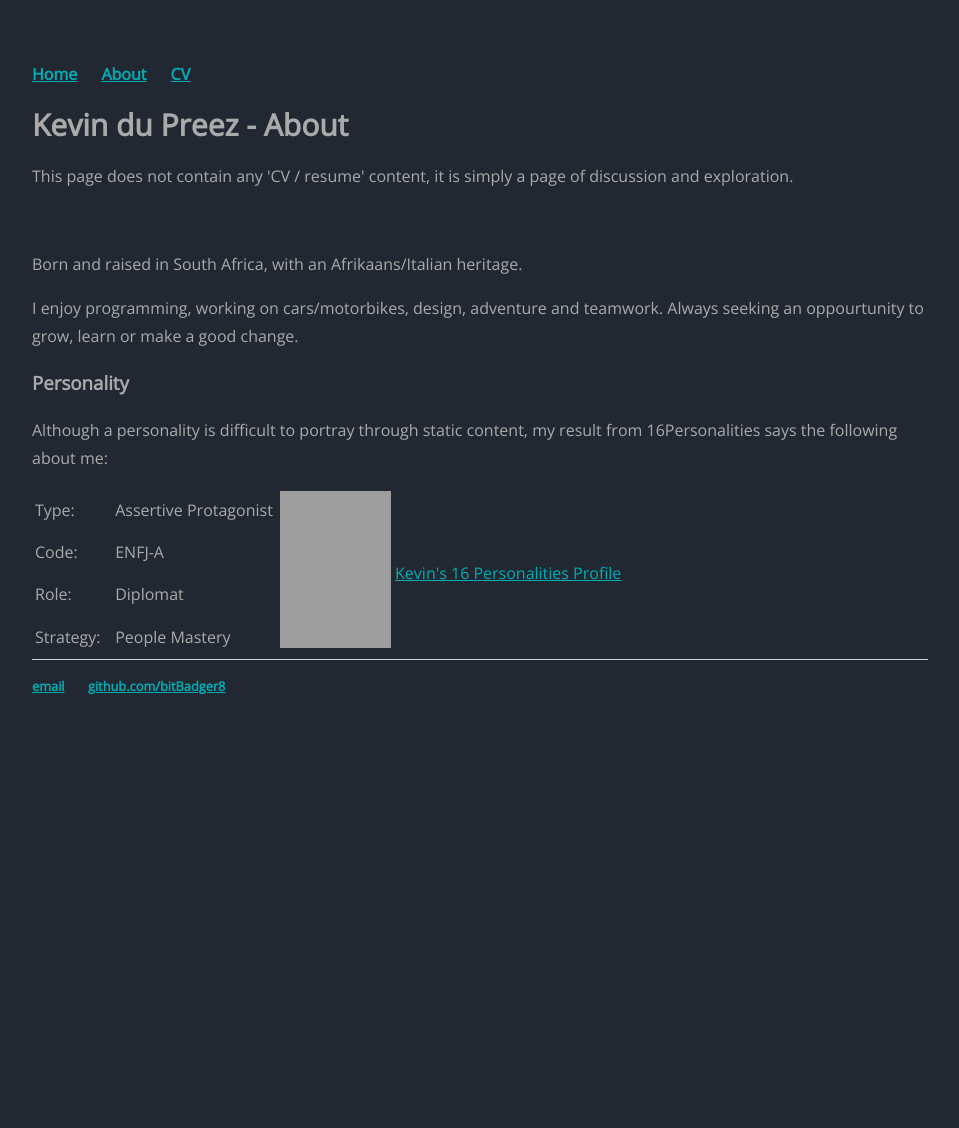
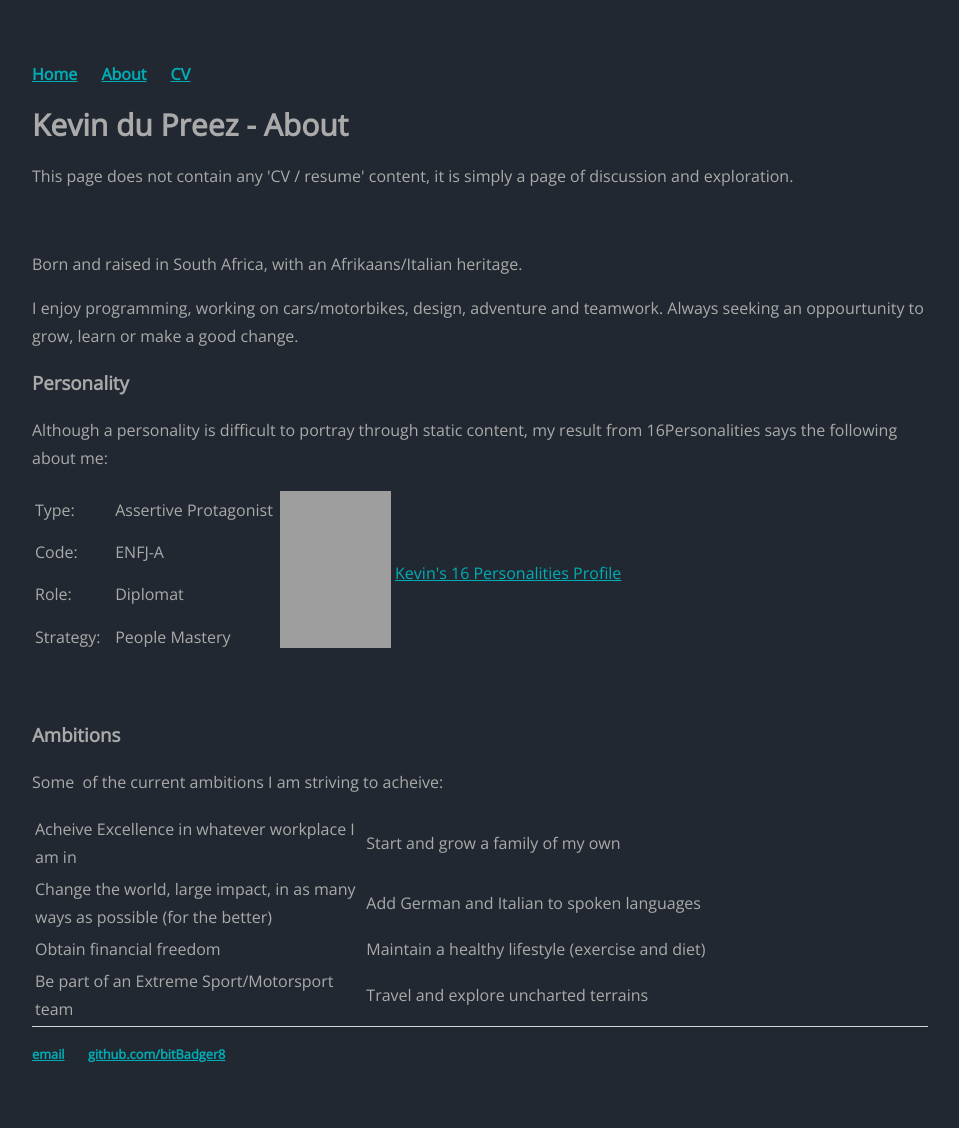
Before and after one commit to bitBadger8/bitBadger8.github.io, a Jekyll site: the page built from about/index.html, in a window 1280 px wide. Shown: the whole page, without its empty margins (160-1119 px from the left). Built offline with Jekyll 4.4.1, drawn with Linux system fonts in a browser that asks for light colours; before the commit the page ends 900 px from its top, so only the background shows below that; grey boxes are pictures that could not be loaded.

Commit message:
added ambitions

```diff
--- a/about/index.html
+++ b/about/index.html
@@ -31,3 +31,26 @@ title: Kevin du Preez - About
 </tr>
 </tbody>
 </table>
+<p>&nbsp;</p>
+<h3>Ambitions</h3>
+<p>Some&nbsp; of the current ambitions I am striving to acheive:</p>
+<table style="height: 166px; width: 769px;">
+<tbody>
+<tr>
+<td style="width: 325px;">Acheive Excellence in whatever workplace I am in</td>
+<td style="width: 428px;">Start and grow a family of my own</td>
+</tr>
+<tr>
+<td style="width: 325px;">Change the world, large impact, in as many ways as possible (for the better)</td>
+<td style="width: 428px;">Add German and Italian to spoken languages</td>
+</tr>
+<tr>
+<td style="width: 325px;">Obtain financial freedom</td>
+<td style="width: 428px;">Maintain a healthy lifestyle (exercise and diet)</td>
+</tr>
+<tr>
+<td style="width: 325px;">Be part of an Extreme Sport/Motorsport team&nbsp;</td>
+<td style="width: 428px;">Travel and explore uncharted terrains</td>
+</tr>
+</tbody>
+</table>
```
